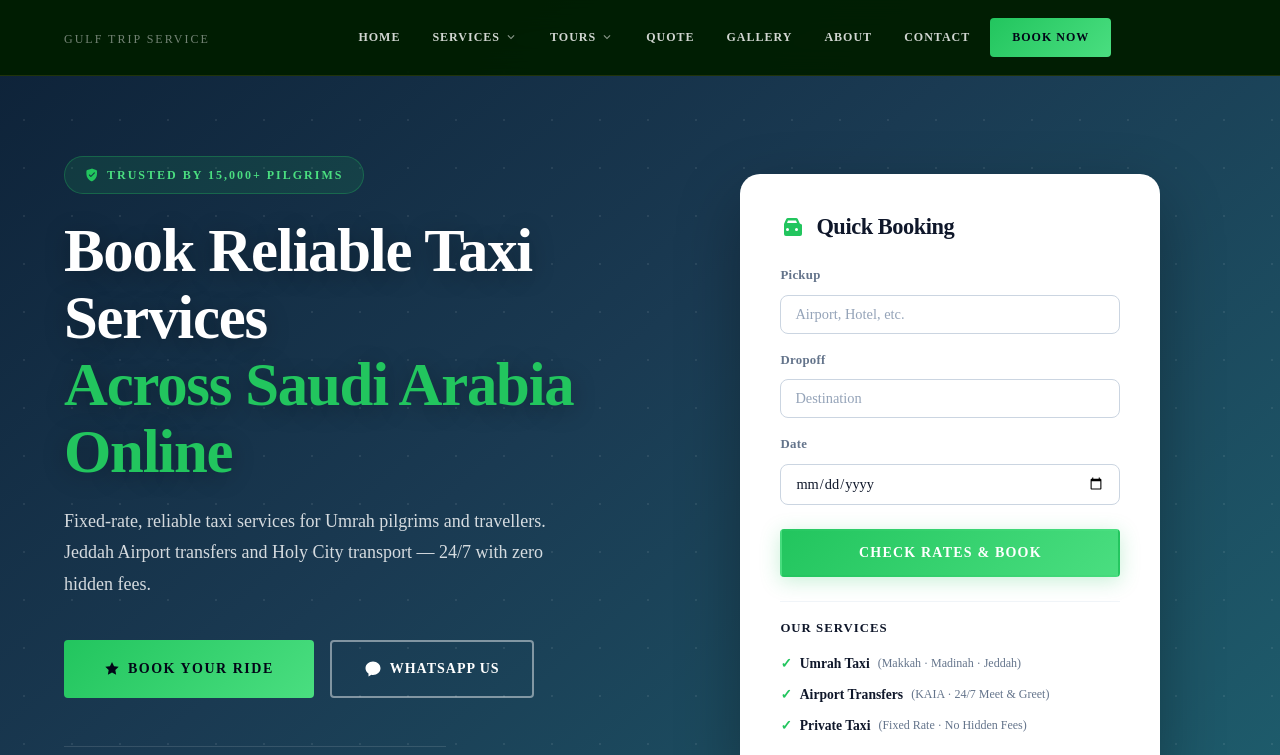
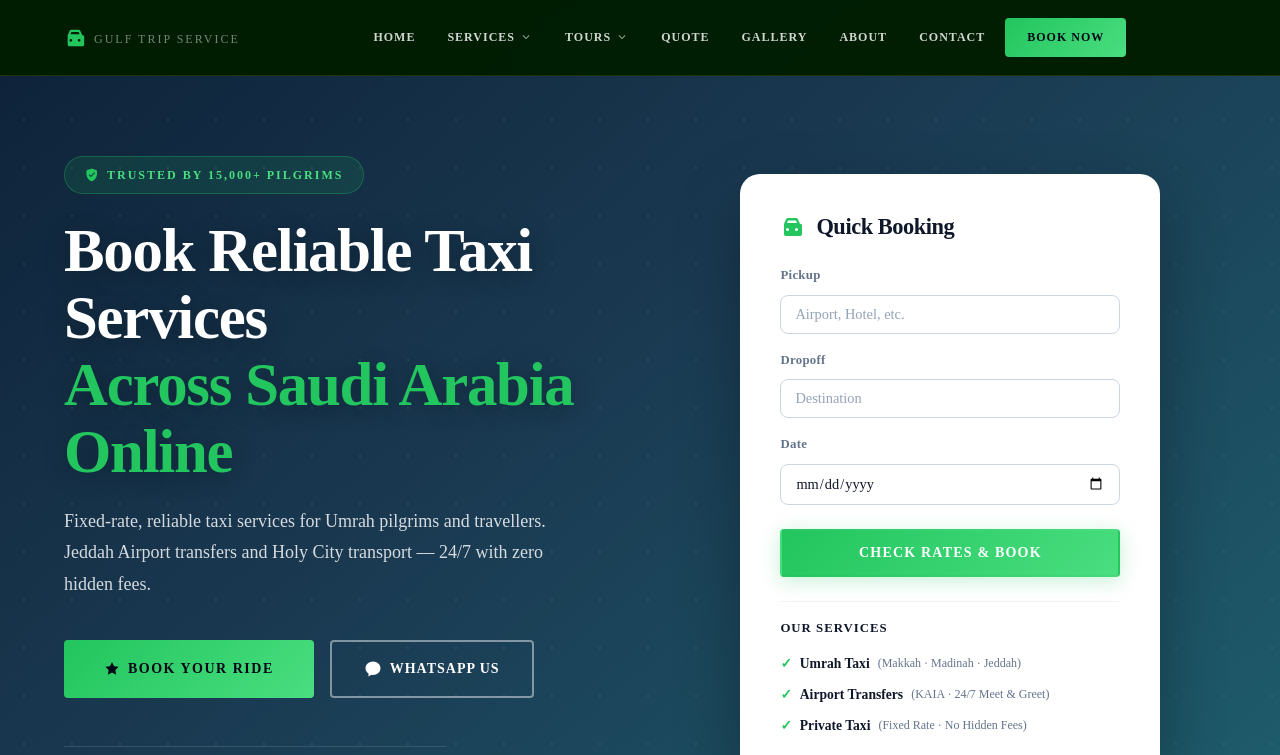
Before and after one commit to umberfakhar28/Saudi-Taxi, a Next.js app: page / in a window 1280 px wide. Shown: the top 755 px of the page. Built offline with nearby package versions, Linux system fonts and the light colour scheme; a web font is replaced by a local one.

Commit message:
Add taxi icon to navbar logo and update favicon with car design
Co-authored-by: CommandCodeBot <noreply@commandcode.ai>

```diff
--- a/src/components/Navbar.tsx
+++ b/src/components/Navbar.tsx
@@ -52,6 +52,7 @@ const Navbar = () => {
 
                 {/* ---- LOGO (Balance: anchors the left side) ---- */}
                 <Link href="/" className={styles.logo} onClick={close}>
+                    <CarIcon size={22} className={styles.logoIcon} />
                     <span className={styles.logoSub}>Gulf Trip Service</span>
                 </Link>
 
```
Also changed, not shown: public/favicon.svg.
